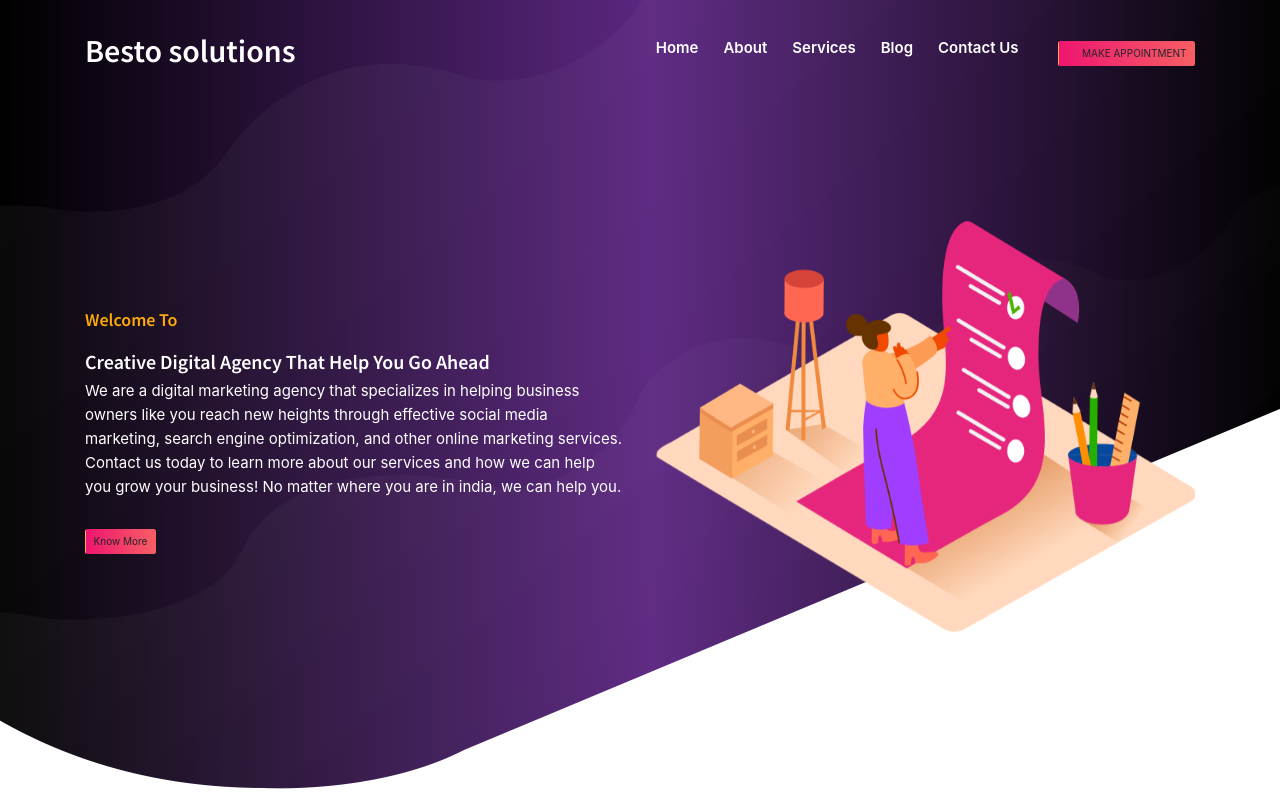
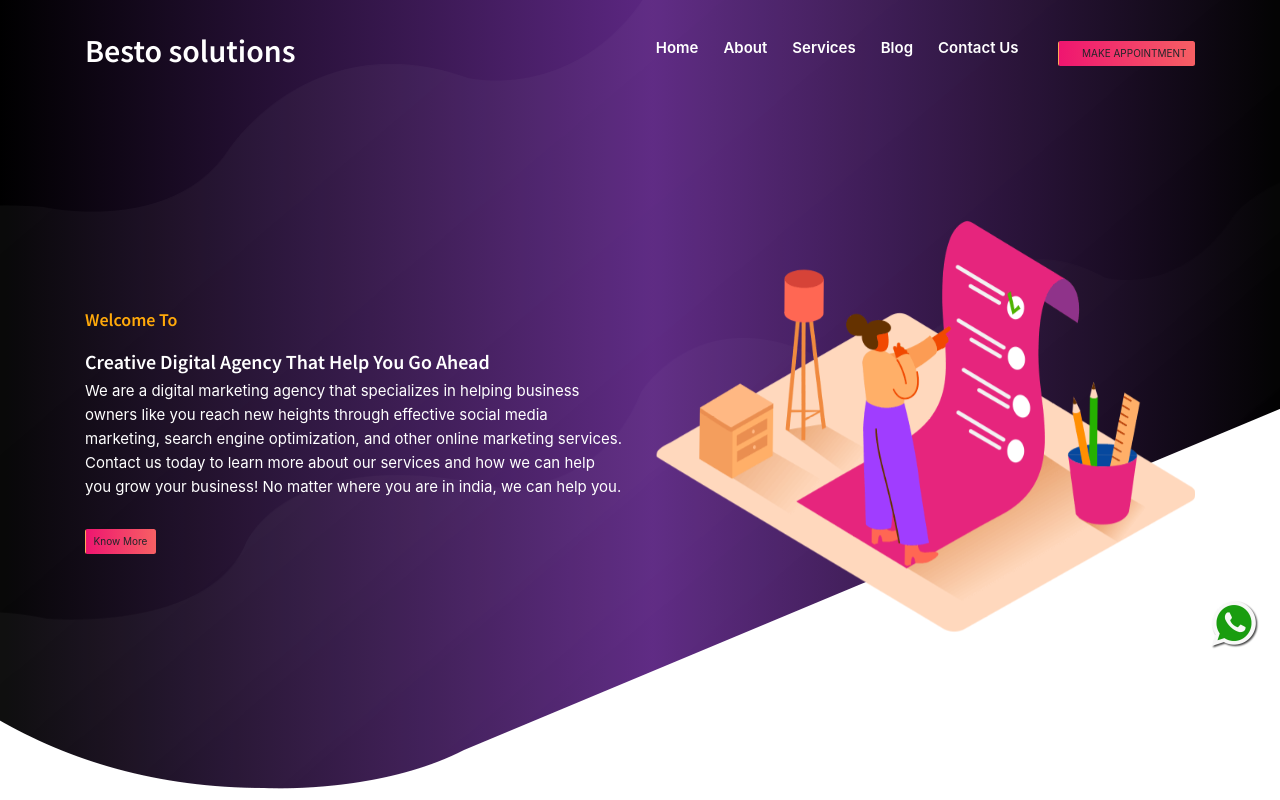
Before and after one commit to Kunalsilent/bestosolutions, a website: page index.html in a window 1280 px wide. Shown: the top 800 px of the page. Drawn offline with nearby package versions, Linux system fonts and the light colour scheme.

Commit message:
whatsapp button

```diff
--- a/assets/css/style.css
+++ b/assets/css/style.css
@@ -1588,3 +1588,12 @@ p {
       font-size: 14px;
   }
 }
+
+/* whstapp btn css */
+
+.whatsapp_float{
+  position: fixed;
+  bottom: 30px;
+  top: 600px;
+  right: 20px;
+}
--- a/index.html
+++ b/index.html
@@ -145,7 +145,10 @@
 
 
 
-
+<!-- whatsapp button -->
+<div class="whatsapp_float">
+  <a href="https://wa.me/919930668009" target="_blank"><img src="./assets/images/whatsapp.webp" width="50px" class="whatsapp_float_btn"/></a>
+</div>
 
       <!--
         - #ABOUT
```
Also changed, not shown: assets/images/whatsapp.webp (added).
